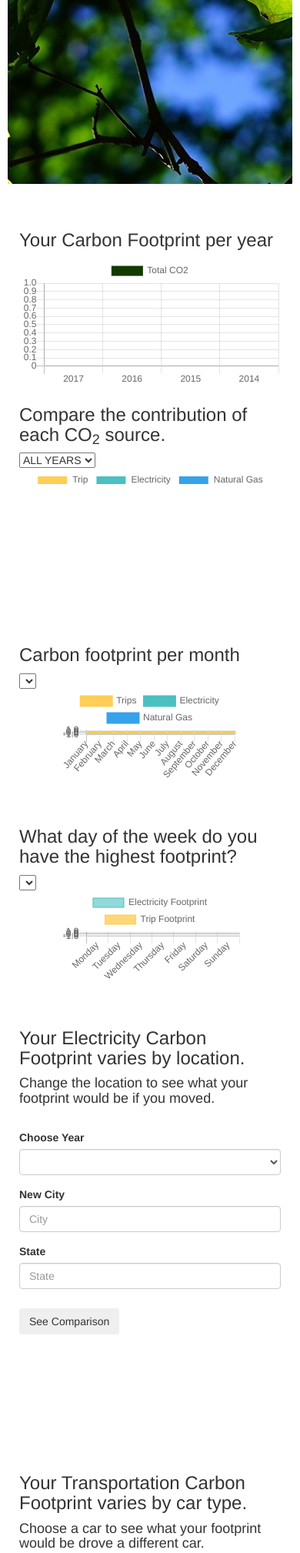
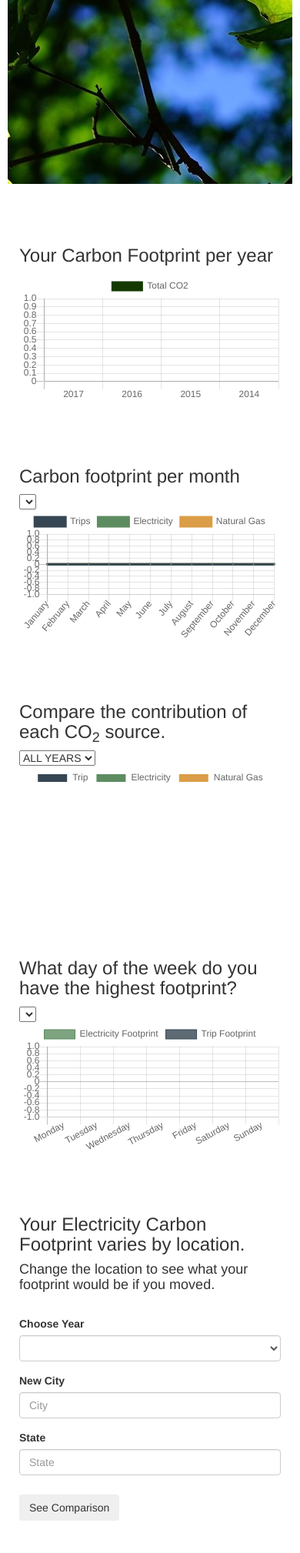
Before and after one commit to katietaylor/carbon-calculator, a Flask app: page / in a window 390 px wide. Shown: the part 222-2240 px from the top of the page at 77% size. Run offline with Flask 2, Linux system fonts and the light colour scheme; the visitor is signed in with stand-in values (Sample User, id 1); data comes from the database, SQL or seed files in the repository; data that the repository does not hold is empty; some libraries are stand-ins or nearby versions.

Commit message:
WIP formatting homepage and color template

```diff
--- a/static/homepage.js
+++ b/static/homepage.js
@@ -128,7 +128,7 @@ function updateCo2LineGraph() {
                     label: "Trips",
                     fill: false,
                     lineTension: 0.1,
-                    backgroundColor: tripSecondary,
+                    backgroundColor: tripPrimary,
                     borderColor: tripPrimary,
                     borderCapStyle: 'butt',
                     borderDash: [],
@@ -150,7 +150,7 @@ function updateCo2LineGraph() {
                     label: "Electricity",
                     fill: false,
                     lineTension: 0.1,
-                    backgroundColor: electricitySecondary,
+                    backgroundColor: electricityPrimary,
                     borderColor: electricityPrimary,
                     borderCapStyle: 'butt',
                     borderDash: [],
@@ -172,7 +172,7 @@ function updateCo2LineGraph() {
                     label: "Natural Gas",
                     fill: false,
                     lineTension: 0.1,
-                    backgroundColor: ngSecondary,
+                    backgroundColor: ngPrimary,
                     borderColor: ngPrimary,
                     borderCapStyle: 'butt',
                     borderDash: [],
--- a/static/main.css
+++ b/static/main.css
@@ -1,8 +1,4 @@
-.graph-canvas {
-    width: 70%;
-    margin-left: auto;
-    margin-right: auto;
-}
+
 
 .small-graph-canvas {
     margin-left: auto;
--- a/templates/base.html
+++ b/templates/base.html
@@ -54,14 +54,20 @@
 
 // COLOR PALETTE ##############################################################
 
-var electricityPrimary = "rgba(75,192,192,1)";
-var electricitySecondary = "rgba(75,192,192,0.6)";
-var ngPrimary = 'rgba(54, 162, 235, 1)';
-var ngSecondary = 'rgba(54, 162, 235, 0.6)';
-var tripSecondary = 'rgba(255, 206, 86, 0.8)';
-var tripPrimary = 'rgba(255, 206, 86, 1)';
-var newPrimary = 'rgba(255,99,132,1)';
-var newSecondary = 'rgba(255, 99, 132, 0.4)';
+var electricityPrimary = "rgba(94, 140, 97, 1)";
+var electricitySecondary = "rgba(94, 140, 97, 0.8)";
+
+// var ngPrimary = 'rgba(173, 217, 244, 1)';
+// var ngSecondary = 'rgba(173, 217, 244, 0.8)';
+
+var tripPrimary = 'rgba(54, 70, 82, 1)';
+var tripSecondary = 'rgba(54, 70, 82, 0.8)';
+
+var newPrimary = 'rgba(47, 102, 144,1)';
+var newSecondary = 'rgba(47, 102, 144, 0.8)';
+
+var ngPrimary = 'rgba(219, 157, 71, 1)';
+var ngSecondary = 'rgba(219, 157, 71, 0.8)';
 
 </script>
 </body>
--- a/templates/homepage.html
+++ b/templates/homepage.html
@@ -22,12 +22,10 @@
     <h1>It takes {{ trees }} trees to offset that much CO<sub>2</sub></h1>
   {% endif %}
 </div>
-<br>
-<br>
-
+<br><br><br>
 
 <div class="row">
-  <div class="col-sm-6">
+  <div class="col-sm-8">
     <div id="co2-per-year">
       <h3>Your Carbon Footprint per year</h3>
       <div>
@@ -35,7 +33,30 @@
       </div>
     </div>
   </div>
-  <div class="col-sm-6">
+</div>
+<br><br><br>
+
+<div class="row">
+  <div class="col-sm-8">
+    <div id="co2-trend-chart">
+      <h3>Carbon footprint per month</h3>
+      <form action="/select-year">
+          <select name="year", id="trend-year">
+          {% for year in years %}
+              <option value="{{ year }}">{{ year }}</option>
+          {% endfor %}
+          </select>
+      </form>
+      <div>
+          <canvas id="lineGraph"></canvas>
+      </div>
+    </div>
+  </div>
+</div>
+<br><br><br>
+
+<div class="row">
+  <div class="col-sm-8">
     <div id="co2-by-source-chart">
       <h3>Compare the contribution of each CO<sub>2</sub> source.</h3>
       <form action="/select-year">
@@ -46,31 +67,14 @@
         {% endfor %}
         </select>
       </form>
-      <canvas id="donutChart"></canvas>
+      <div><canvas id="donutChart"></canvas></div>
     </div>
   </div>
 </div>
+<br><br><br>
 
-
-<br><br>
-
-
-<div id="co2-trend-chart">
-    <h3>Carbon footprint per month</h3>
-
-    <form action="/select-year">
-        <select name="year", id="trend-year">
-        {% for year in years %}
-            <option value="{{ year }}">{{ year }}</option>
-        {% endfor %}
-        </select>
-    </form>
-    <div class="graph-canvas">
-        <canvas id="lineGraph"></canvas>
-    </div>
-</div>
-<br><br>
-
+<div class="row">
+  <div class="col-sm-8">
     <div id="co2-by-day-of-week">
       <h3>What day of the week do you have the highest footprint?</h3>
       <form action="/select-year">
@@ -80,8 +84,11 @@
           {% endfor %}
           </select>
       </form>
-    <div class="graph-canvas"><canvas id="weekdayBarChart"></canvas></div>
-</div><br><br>
+      <div><canvas id="weekdayBarChart"></canvas></div>
+    </div>
+  </div>
+</div>
+<br><br><br>
 
 <div id="co2-by-location">
     <h3>Your Electricity Carbon Footprint varies by location.</h3>
```
Lines whose indentation alone changed are shown as unchanged.
